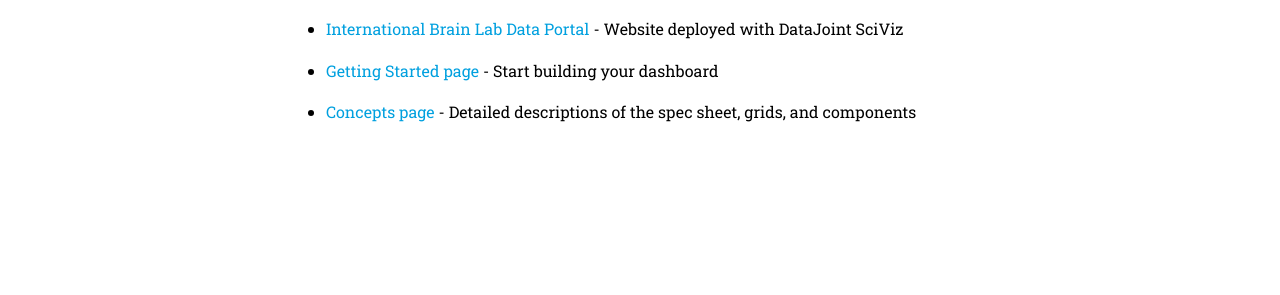
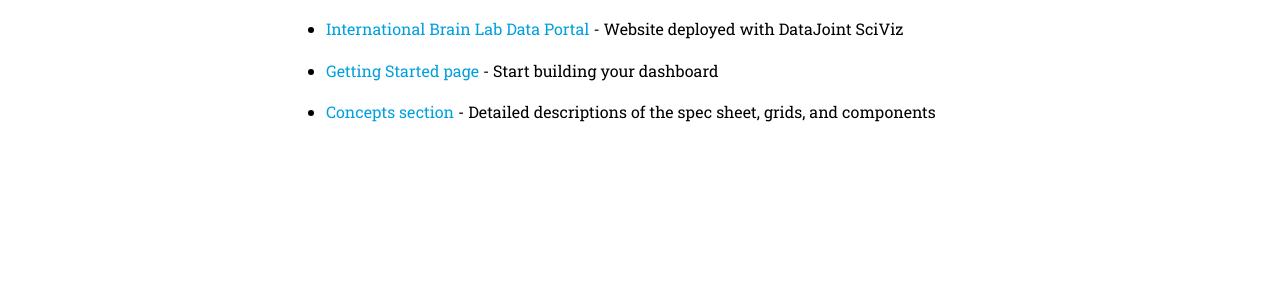
Before and after one commit to datajoint/sci-viz, an MkDocs documentation site: the page built from docs/src/index.md, in a window 1280 px wide. Shown: the part 205-500 px from the top of the page. Built offline with MkDocs 1.6.1 and Material for MkDocs 9.7.7, drawn with Linux system fonts in a browser that asks for light colours; comment, search, counter and statistics services are not loaded; the version menu is left out.

Commit message:
Update index

```diff
--- a/docs/src/index.md
+++ b/docs/src/index.md
@@ -6,4 +6,4 @@
 
 + [Getting Started page](./getting_started.md) - Start building your dashboard
 
-+ [Concepts page](./concepts/spec_sheet.md) - Detailed descriptions of the spec sheet, grids, and components
++ [Concepts section](./concepts/spec_sheet.md) - Detailed descriptions of the spec sheet, grids, and components
```
